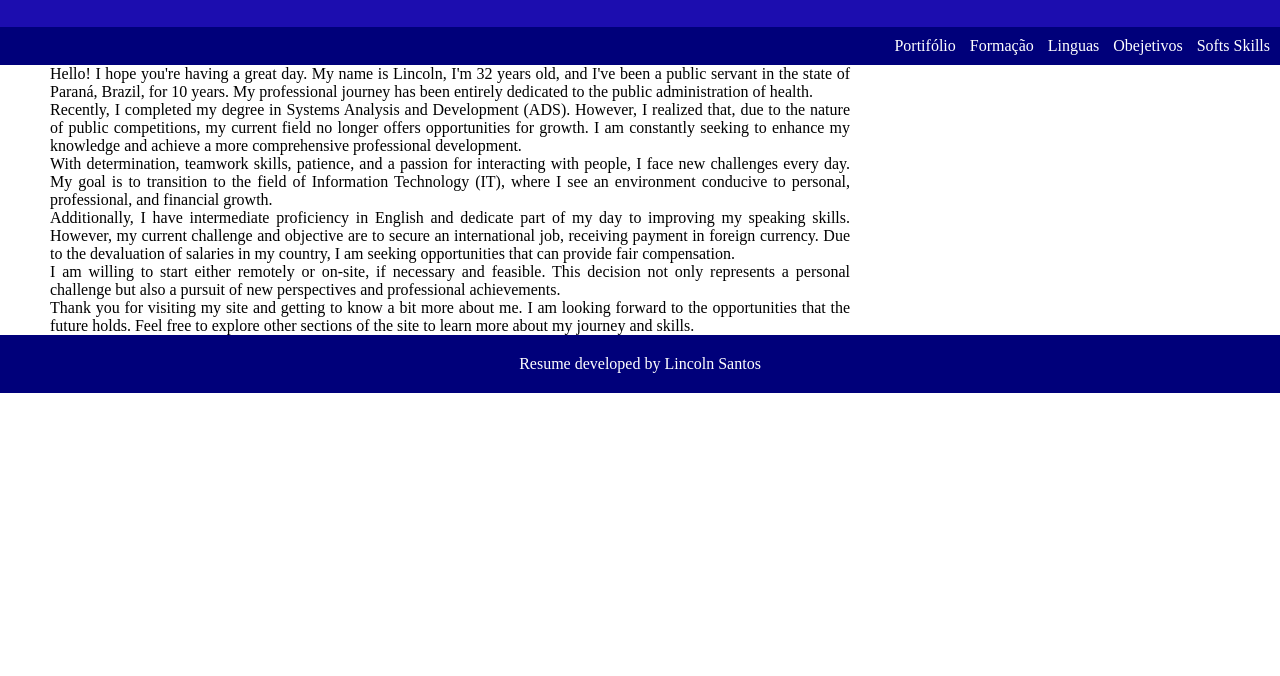
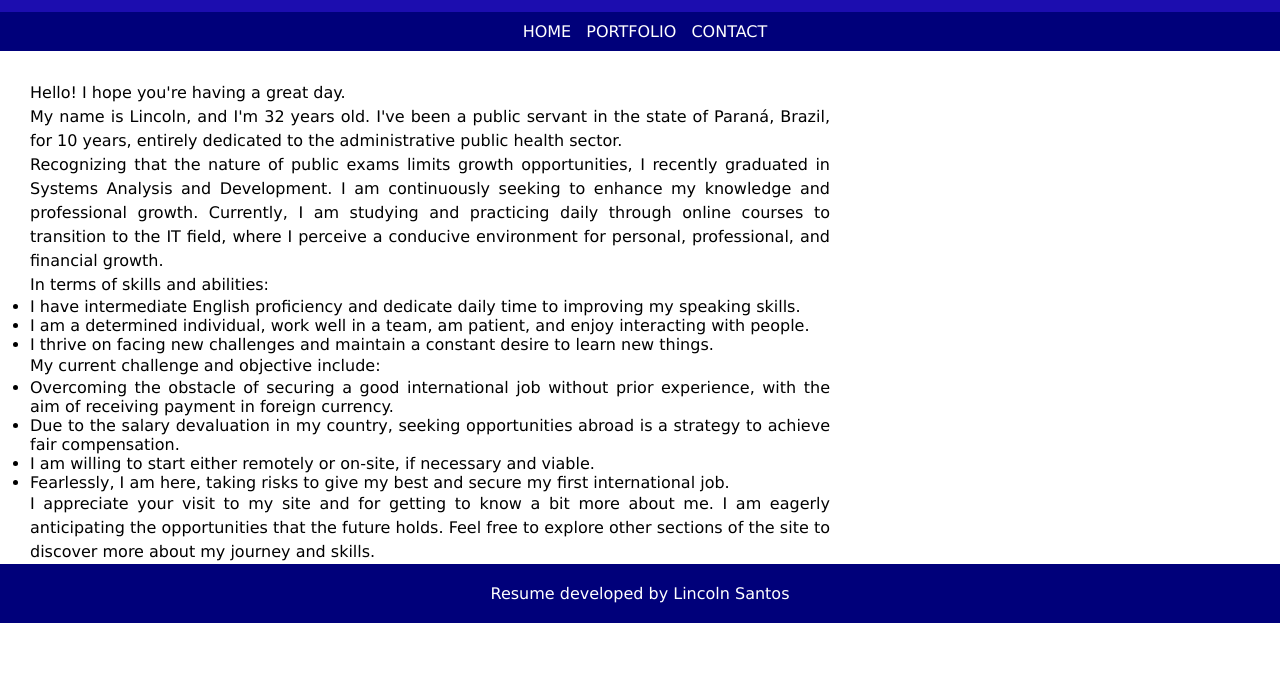
Before and after one commit to linkyn91/Curriculum, a plain HTML site: page index.html in a window 1280 px wide. Shown: the part 124-800 px from the top of the page. Drawn offline with Linux system fonts and the light colour scheme.

Commit message:
22:45
22:45

```diff
--- a/estilo/style.css
+++ b/estilo/style.css
@@ -30,24 +30,41 @@ header > h1{
 
 nav {
     background-color: #00007a;
-    text-align: right;
+    text-align: center;
     padding: 10px;
+    margin-bottom: 30px
 }
 
 nav a{
     color:white;
     padding-left: 10px;
     text-decoration: none;
+    }
+
+a:hover {
+    background-color: #371be4;
+    padding: 10px;
+    border-top-left-radius: 20px;
 }
 
 body {
     background-color:white;
+    font-family: Verdana, Geneva, Tahoma, sans-serif;
+
 
 }
 
 
 body > p {
-    padding-left: 50px;
+
+    padding-left: 30px;
+    width: 800px;
+    text-align: justify;
+    line-height: 1.5em;
+}
+
+body > ul {
+    padding-left: 30px;
     width: 800px;
     text-align: justify;
 }
--- a/index.html
+++ b/index.html
@@ -1,5 +1,5 @@
 <!DOCTYPE html>
-<html lang="pt-br">
+<html lang="en">
 <head>
     <meta charset="UTF-8">
     <meta name="viewport" content="width=device-width, initial-scale=1.0">
@@ -8,30 +8,40 @@
 </head>
 <header>
     <h1>Lincoln Santos</h1>
-        <p>Brasileiro <br>
-        linkyn91@gmail.com <br>
+        <p>Brasilian<br>
         02/08/1991 <br>
         </p>
 </header>
 <nav>
-    <a href="#">Portifólio</a>
-    <a href="#">Formação</a>
-    <a href="#">Linguas</a>
-    <a href="#">Obejetivos</a>
-    <a href="#">Softs Skills</a>
+    <a href="#">HOME</a>
+    <a href="#">PORTFOLIO</a>
+    <a href="#">CONTACT</a>
 </nav>
 <body>
-    <p>Hello! I hope you're having a great day. My name is Lincoln, I'm 32 years old, and I've been a public servant in the state of Paraná, Brazil, for 10 years. My professional journey has been entirely dedicated to the public administration of health.</p>
+    <p>Hello! I hope you're having a great day.</p>
 
-    <p>Recently, I completed my degree in Systems Analysis and Development (ADS). However, I realized that, due to the nature of public competitions, my current field no longer offers opportunities for growth. I am constantly seeking to enhance my knowledge and achieve a more comprehensive professional development.</p>
+    <p>My name is Lincoln, and I'm 32 years old. I've been a public servant in the state of Paraná, Brazil, for 10 years, entirely dedicated to the administrative public health sector.</p>
 
-    <p>With determination, teamwork skills, patience, and a passion for interacting with people, I face new challenges every day. My goal is to transition to the field of Information Technology (IT), where I see an environment conducive to personal, professional, and financial growth.</p>
+    <p>Recognizing that the nature of public exams limits growth opportunities, I recently graduated in Systems Analysis and Development. I am continuously seeking to enhance my knowledge and professional growth. Currently, I am studying and practicing daily through online courses to transition to the IT field, where I perceive a conducive environment for personal, professional, and financial growth.</p>
 
-    <p>Additionally, I have intermediate proficiency in English and dedicate part of my day to improving my speaking skills. However, my current challenge and objective are to secure an international job, receiving payment in foreign currency. Due to the devaluation of salaries in my country, I am seeking opportunities that can provide fair compensation.</p>
+    <p>In terms of skills and abilities:</p>
 
-    <p>I am willing to start either remotely or on-site, if necessary and feasible. This decision not only represents a personal challenge but also a pursuit of new perspectives and professional achievements.</p>
+    <ul>
+        <li>I have intermediate English proficiency and dedicate daily time to improving my speaking skills.</li>
+        <li>I am a determined individual, work well in a team, am patient, and enjoy interacting with people.</li>
+        <li>I thrive on facing new challenges and maintain a constant desire to learn new things.</li>
+    </ul>
 
-    <p>Thank you for visiting my site and getting to know a bit more about me. I am looking forward to the opportunities that the future holds. Feel free to explore other sections of the site to learn more about my journey and skills.</p>
+    <p>My current challenge and objective include:</p>
+    <ul>
+        <li>Overcoming the obstacle of securing a good international job without prior experience, with the aim of receiving payment in foreign currency.</li>
+        <li>Due to the salary devaluation in my country, seeking opportunities abroad is a strategy to achieve fair compensation.</li>
+        <li>I am willing to start either remotely or on-site, if necessary and viable.</li>
+        <li>Fearlessly, I am here, taking risks to give my best and secure my first international job.</li>
+    </ul>
+
+    <p>I appreciate your visit to my site and for getting to know a bit more about me. I am eagerly anticipating the opportunities that the future holds. Feel free to explore other sections of the site to discover more about my journey and skills.</p>
+
 </body>
 <footer>
     <p>Resume developed by <a href="https://github.com/linkyn91" target="_blank" class="externo">Lincoln Santos</a></p>
```
Also changed, not shown: portfolio.html (added, +11 -0 lines).
